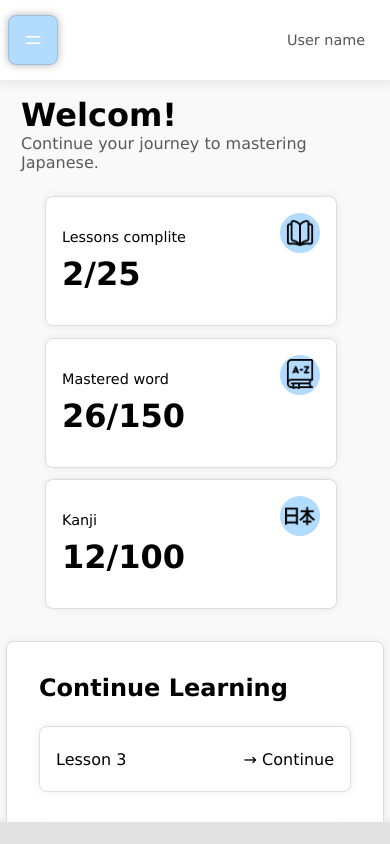
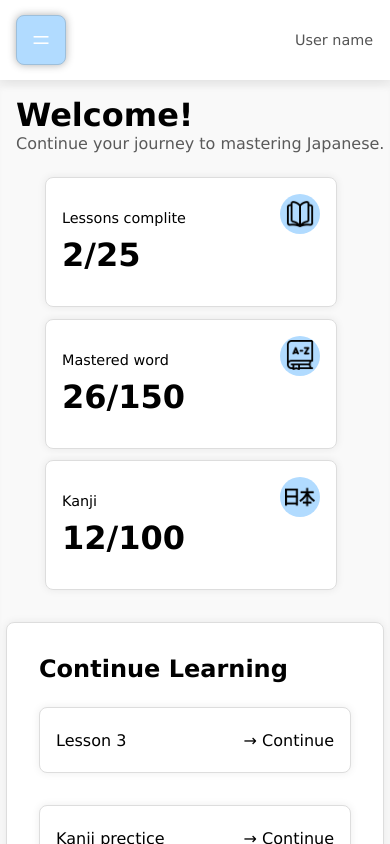
Before and after one commit to Keymor/nihon-go, a React (Vite) app: page / in a window 390 px wide. Built offline with nearby package versions, Linux system fonts and the light colour scheme.

Commit message:
last mobile screen update

```diff
--- a/index.html
+++ b/index.html
@@ -1,7 +1,7 @@
 <!doctype html>
 <html lang="en">
   <head>
-    <meta charset="UTF-8" />
+    <meta name="viewport" content="width=device-width, initial-scale=1">
     <link rel="icon" type="image/svg+xml" href="/src/icons/japan-web-logo.png" />
     <meta name="viewport" content="width=device-width, initial-scale=1.0" />
     <title>NihonGo</title>
--- a/src/App.css
+++ b/src/App.css
@@ -1,20 +1,22 @@
 body,
 html {
-  overflow-x: hidden;
+  position: relative;
   margin: 0;
   padding: 0;
-  width: 100vw;
-  height: 100vh;
-  background-color: rgb(226, 226, 226);
+  overflow-x: hidden;
+  width: 100%;
+  min-height: 100vh;
+  height: -webkit-fill-available;
+  background-color: rgb(249, 249, 249);
 }
 
 .topMenuContainer {
   position: relative;
-  padding: 1rem;
+  padding: 1rem 0 1rem 0;
   display: grid;
   grid-template-columns: 12rem 4rem 4rem 7rem;
   height: 3rem;
-  width: 82.4vw;
+  width: 85vw;
   background-color: rgb(255, 255, 255);
   justify-content: end;
 }
@@ -120,6 +122,7 @@ html {
 .logoImage {
   width: 100%;
   height: 5rem;
+  min-height: fit-content;
   background-color: rgb(205, 232, 255);
   text-align: center;
   align-content: center;
@@ -175,12 +178,57 @@ html {
   background-size: contain;
 }
 
+.middle {
+  position: relative;
+  width: 85vw;
+}
+
+.gridContainer {
+  position: relative;
+  display: grid;
+  justify-content: center;
+  grid-template-columns: auto auto auto;
+  width: 100%;
+}
+
+.gridItemLeft,
+.gridItemMiddle {
+  flex-direction: column;
+  align-items: center;
+  background-color: rgb(255, 255, 255);
+}
+
+.gridItemLeft {
+  position: relative;
+  width: 15vw;
+  transition: 0.3s;
+  height: 100vh;
+}
+
+.gridItemMiddle {
+  height: calc(100% - 5rem);
+  width: 100%;
+  background-color: rgb(249, 249, 249);
+  box-shadow: 0 0.5rem 0.3rem rgba(0, 0, 0, 0.023) inset;
+}
+
+.gridHome {
+  justify-self: center;
+  justify-content: center;
+  display: grid;
+  grid-template-columns: repeat(auto-fill, minmax(300px, 18vw));
+  gap: 3vw;
+  max-width: 100%;
+}
+
 .settContainer {
   display: flex;
   padding: 0 0.5rem 0 0.5rem;
   gap: 0.3rem;
   position: absolute;
   bottom: 0;
+  left: 50%;
+  transform: translate(-50%);
   margin-bottom: 1rem;
   width: fit-content;
   height: 6%;
@@ -205,47 +253,6 @@ html {
   font-family: 'Lucida Sans', 'Lucida Sans Regular', 'Lucida Grande', 'Lucida Sans Unicode', Geneva, Verdana, sans-serif;
 }
 
-.gridContainer {
-  position: relative;
-  display: grid;
-  justify-content: center;
-  grid-template-columns: auto auto auto;
-  width: 100%;
-}
-
-.gridItemLeft,
-.gridItemMiddle {
-  display: flex;
-  flex-direction: column;
-  align-items: center;
-  background-color: rgb(255, 255, 255);
-}
-
-.gridItemLeft {
-  width: 15vw;
-  transition: 0.3s;
-  height: 100vh;
-}
-
-.gridItemMiddle {
-  padding: 1rem;
-  width: 82.5vw;
-  height: 100%;
-  background-color: rgb(249, 249, 249);
-  overflow-x: scroll;
-  height: 86vh;
-  box-shadow: 0.1rem 0.1rem 0.5rem rgba(0, 0, 0, 0.094) inset;
-}
-
-.gridHome {
-  justify-self: center;
-  justify-content: center;
-  display: grid;
-  grid-template-columns: repeat(auto-fill, minmax(300px, 18vw));
-  gap: 3vw;
-  max-width: 100%;
-}
-
 .practiceContainer {
   margin-top: 1.5rem;
   position: relative;
@@ -253,6 +260,7 @@ html {
   grid-template-rows: auto;
   gap: 2rem;
   width: 100%;
+  min-height: fit-content;
   align-items: center;
 }
 
@@ -361,7 +369,9 @@ html {
 }
 
 .headText {
-  width: 93%;
+  width: 100%;
+  padding: 1rem 0 0 1rem;
+  box-sizing: border-box;
   justify-self: center;
   height: fit-content;
   margin-bottom: 1.5rem;
@@ -372,12 +382,8 @@ html {
   margin: 0;
 }
 
-.h1Welcom {
-  margin-top: 1rem;
-}
-
 .learningContainer {
-  margin-top: 2rem;
+  margin: 2rem auto auto auto;
   justify-self: center;
   padding: 2rem;
   background-color: rgb(255, 255, 255);
@@ -386,13 +392,14 @@ html {
   border-width: 0.1rem;
   border-color: rgb(221, 221, 221);
   box-shadow: 0 0 0.5rem rgba(0, 0, 0, 0.073);
-  width: 90%;
+  width: 85%;
   height: fit-content;
 }
 
 .middleActions {
   position: relative;
   width: 100%;
+  height: 100%;
 }
 
 .loadingBox {
@@ -481,6 +488,7 @@ html {
 }
 
 .middleContent {
+  height: 100%;
   width: 100%;
   transition: 0.3s;
   opacity: 0%;
@@ -504,10 +512,9 @@ html {
 }
 
 .testPageContainer {
+  padding: 1rem;
+  box-sizing: border-box;
   position: relative;
-  padding: 1rem 2rem 0 2rem;
-  height: 100%;
-  width: 93%;
 }
 
 .remove {
@@ -537,19 +544,27 @@ html {
 .lessonsContainer {
   width: 100%;
   margin-top: 2rem;
-  height: fit-content;
+  height: 100%;
   padding-top: 0.5rem;
   justify-content: center;
   align-items: center;
   display: grid;
   grid-template-columns: repeat(auto-fit, minmax(18rem, 20rem));
   gap: 2rem;
+  overflow-y: scroll;
+  -webkit-mask-image: linear-gradient(to bottom, rgba(0,0,0,1), rgba(0, 0, 0, 0.897) 90%, rgba(0,0,0,0));
+  mask-image: linear-gradient(to bottom, rgba(0,0,0,1), rgba(0, 0, 0, 0.912) 90%, rgba(0,0,0,0));
 }
 
-.lessonsArray {
-  grid-template-columns: auto auto auto;
-  gap: 2rem;
+.middleActions .lessonsContainer {
+  height: calc(100vh - 14rem);
 }
+
+.headLine .lessonsContainer {
+  align-items: start;
+  height: 50vh;
+}
+
 
 .h2Lesson {
   font-family: 'Lucida Sans', 'Lucida Sans Regular', 'Lucida Grande', 'Lucida Sans Unicode', Geneva, Verdana, sans-serif;
@@ -611,7 +626,6 @@ html {
 .lessonButtonTest,
 .wordHolderContainer {
   position: relative;
-  display: flexbox;
   padding: 1rem;
   height: 20rem;
   width: 18rem;
@@ -633,7 +647,7 @@ html {
   height: 4rem;
   width: 12rem;
   position: absolute;
-  bottom: 2rem;
+  bottom: 1rem;
   left: 50%;
   transform: translate(-50%);
 }
@@ -689,25 +703,29 @@ html {
 }
 
 .practisContainer {
+  justify-self: center;
   width: 100%;
   height: 100%;
 }
 
 .exContainer {
+  margin: auto;
   width: 100%;
-  height: 70%;
+  height: 100%;
   box-sizing: border-box;
+  justify-content: center;
+  justify-items: center;
   text-align: center;
-  padding-top: 1rem;
 }
 
 .inputQ {
+  margin: auto;
   justify-self: center;
   align-content: center;
   font-family: 'Lucida Sans', 'Lucida Sans Regular', 'Lucida Grande', 'Lucida Sans Unicode', Geneva, Verdana, sans-serif;
   font-size: 1.1rem;
   font-weight: bold;
-  border-radius: 0.3rem;
+  border-radius: 0.6rem;
   border-width: 0.1rem;
   border-color: rgb(120, 120, 120);
   color: black;
@@ -715,11 +733,10 @@ html {
   border-style: solid;
   background-color: rgb(255, 255, 255);
   box-shadow: 0 0.2rem 0.3rem rgba(0, 0, 0, 0.102);
-  height: 10%;
-  min-width: 40%;
-  width: fit-content;
-  border-radius: 0.6rem;
-  border-style: solid;
+  height: 2rem;
+  min-height: fit-content;
+  min-width: fit-content;
+  width: 30%;
 }
 
 .testSection {
@@ -731,11 +748,11 @@ html {
   gap: 0.5rem;
   background-color: rgb(240, 240, 240);
   border-radius: 1rem;
-  height: 40%;
-  width: 40%;
+  height: 10rem;
+  width: 15rem;
   justify-self: center;
   align-content: center;
-  margin-top: 1rem;
+  margin: 1rem auto auto auto;
 }
 
 .doneButton,
@@ -791,11 +808,12 @@ html {
 
 .cardContainerOne {
   width: 100%;
-  height: 70%;
+  height: 50vh;
   justify-items: center;
 }
 
 .card {
+  position: relative;
   text-align: center;
   justify-content: center;
   align-items: center;
@@ -804,15 +822,12 @@ html {
   border-width: 0.1rem;
   border-color: black;
   border-style: solid;
-  min-height: 70%;
-  min-width: 20%;
-  width: 30%;
+  width: 35%;
   height: 100%;
-  margin: 1rem 0 0 0;
+  margin: 1rem auto auto auto;
 }
 
 .japanWord {
-  position: relative;
   align-content: center;
   font-size: 1.7rem;
   font-family: Arial, Helvetica, sans-serif;
@@ -820,7 +835,6 @@ html {
 }
 
 .meaning {
-  position: relative;
   align-content: center;
   font-size: 1.3rem;
   font-family: Arial, Helvetica, sans-serif;
@@ -828,7 +842,6 @@ html {
 }
 
 .buttonContainerCard {
-  position: relative;
   height: 33.3%;
   align-content: center;
 }
@@ -836,7 +849,7 @@ html {
 .japanWord::after,
 .buttonContainerCard::after {
   position: absolute;
-  bottom: 0;
+  bottom: 66.6%;
   left: 0;
   content: '';
   height: 0.1rem;
@@ -845,7 +858,7 @@ html {
 }
 
 .buttonContainerCard::after {
-  top: 0;
+  bottom: 33.3%;
   background-color: rgb(125, 125, 125);
 }
 
@@ -865,11 +878,11 @@ html {
 }
 
 .cardConteiner {
-  height: 60%;
+  height: 60vh;
   width: 60%;
+  margin: auto;
   background-color: rgb(235, 235, 235);
   border-radius: 1rem;
-  margin-top: 10%;
   text-align: center;
   align-content: center;
   transition: 0.3s;
@@ -881,7 +894,7 @@ html {
 }
 
 .vocabContainer {
-  padding: 1rem 0 0 2rem;
+  padding: 1rem 0 0 1rem;
   overflow-y: scroll;
   height: fit-content;
   width: 100%;
@@ -893,10 +906,11 @@ html {
   align-items: center;
   justify-content: center;
   width: 100%;
-  height: 100%;
+  height: calc(100vh - 11.6rem);
   display: grid;
   grid-template-columns: repeat(auto-fill, minmax(240px, 18vw));
   gap: 2rem;
+  overflow-y: scroll;
 }
 
 .wordHolderContainer {
@@ -948,7 +962,7 @@ html {
 /* Mobile */
 
 .boxExitMobile {
-  position: absolute;
+  position: fixed;
   width: 100vw;
   height: 100vh;
   z-index: 19;
@@ -963,7 +977,7 @@ html {
   }
 
   .gridItemLeft {
-    position: absolute;
+    position: fixed;
     left: 0;
     transform: translate(-100%);
     height: 100vh;
@@ -972,20 +986,25 @@ html {
   }
 
   .gridItemMiddle {
-    margin-top: 4rem;
-    width: calc(100vw - 1rem);
+    margin-top: 5rem;
+    width: 100vw;
   }
 
   .topMenuContainer {
     position: fixed;
     top: 0;
-    width: calc(100vw - 1rem);
+    width: 100vw;
     z-index: 10;
     box-shadow: 0 0 0.8rem rgba(0, 0, 0, 0.118);
   }
 
   .gridContainer {
     grid-template-columns: auto;
+    width: 100vw;
+  }
+
+  .middle {
+    width: 100vw;
   }
 
   .learningContainer {
@@ -995,6 +1014,46 @@ html {
   .search {
     position: unset;
     margin-top: 1rem;
+  }
+
+  .exContainer {
+    justify-self: center;
+    width: 80vw;
+  }
+
+  .inputQ {
+    width: 80%;
+    padding: 0 0.5rem 0 0.5rem;
+  }
+
+  .testSection {
+    width: 80%;
+    min-width: fit-content;
+  }
+
+  .doneButton {
+    margin-top: 0;
+  }
+
+  .exitButton {
+    margin-top: 2rem;
+  }
+
+  .middleActions .lessonsContainer {
+    height: 100%;
+    overflow-y: unset;
+    -webkit-mask-image: none;
+    mask-image: none;
+  }
+
+  .headLine .lessonsContainer {
+    overflow-y: unset;
+    -webkit-mask-image: none;
+    mask-image: none;
+  }
+
+  .card {
+    width: 80%;
   }
 }
 
@@ -1009,7 +1068,6 @@ html {
 }
 
 .leftMenuShow {
-  position: absolute;
   left: 0;
   z-index: 20;
   width: 45vw;
--- a/src/App.tsx
+++ b/src/App.tsx
@@ -1054,18 +1054,6 @@ function App() {
     }
   ]
 
-  /* const loadingAnim = () => {
-    if (loading) {
-      return (
-        <div onClick={() => setLoading(false)} className='loadingBox'>
-          <div className='loadingItem1'></div>
-          <div className='loadingItem2'></div>
-          <div className='loadingItem3'></div>
-        </div>
-      )
-    }
-  } */
-
   const pages = () => {
     switch (actionStatus.pageSet) {
       case 'Home':
@@ -1073,7 +1061,8 @@ function App() {
           <div className={`middleContent ${actionStatus.animationStatus ? 'testPageEnter' : 'testPageExit'}`}>
             <div className='middleActions'>
               <div className='headText'>
-                <h1 className='h1Welcom'>Welcom!</h1>
+                <h1 className='h1Welcom'>Welcome!</h1>
+                <div className='result'></div>
                 <p className='pWelcom'>Continue your journey to mastering Japanese.</p>
               </div>
               <div className='gridHome'>
@@ -1156,7 +1145,6 @@ function App() {
                 </p> */}
               </div>
             </div>
-            <div className='lessonsArray'>
               <div className='lessonsContainer'>
                 {lessons.map((item, index) => {
                   return (
@@ -1171,16 +1159,12 @@ function App() {
                   )
                 })}
               </div>
-            </div>
           </div>
         )
         break;
       case 'Cards':
         return (
           <div className={`gridItemMiddle ${actionStatus.animationStatus ? 'testPageEnter' : 'testPageExit'}`}>
-            <h1>some text</h1>
-            <p>some text</p>
-            <div>all lesson selector</div>
             <div className='cardConteiner'>
               <div className='topCard'></div>
               <div className='bottomCard'></div>
@@ -1269,8 +1253,9 @@ function App() {
                   <button className='exitButton' onClick={() => lessonSelector('Exit', 0)}>Go back</button>
                 </div>
               </div>
-              <button className='exitButton' onClick={() => lessonSelector('Exit', 0)}>Exit</button>
             </div>
+            <button className={`exitButton ${practiceContent.lessonType === 'Translation' ? null : 'remove'}`}
+              onClick={() => lessonSelector('Exit', 0)}>Exit</button>
             {/* CardLesson */}
             <div className={`practisContainer ${practiceContent.lessonType === '-て form verb' ? null : 'remove'}`}>
               <h1 className='h1Lesson'>{practiceContent.headLine}</h1>
@@ -1537,7 +1522,7 @@ function App() {
             leftMenu: !a.leftMenu
           }))
         }></div>
-        <div className='Middle'>
+        <div className='middle'>
           <div className='topMenuContainer'>
             <div className='leftMenuBatton' onClick={
               () => setActionStatus((a) => ({
```
